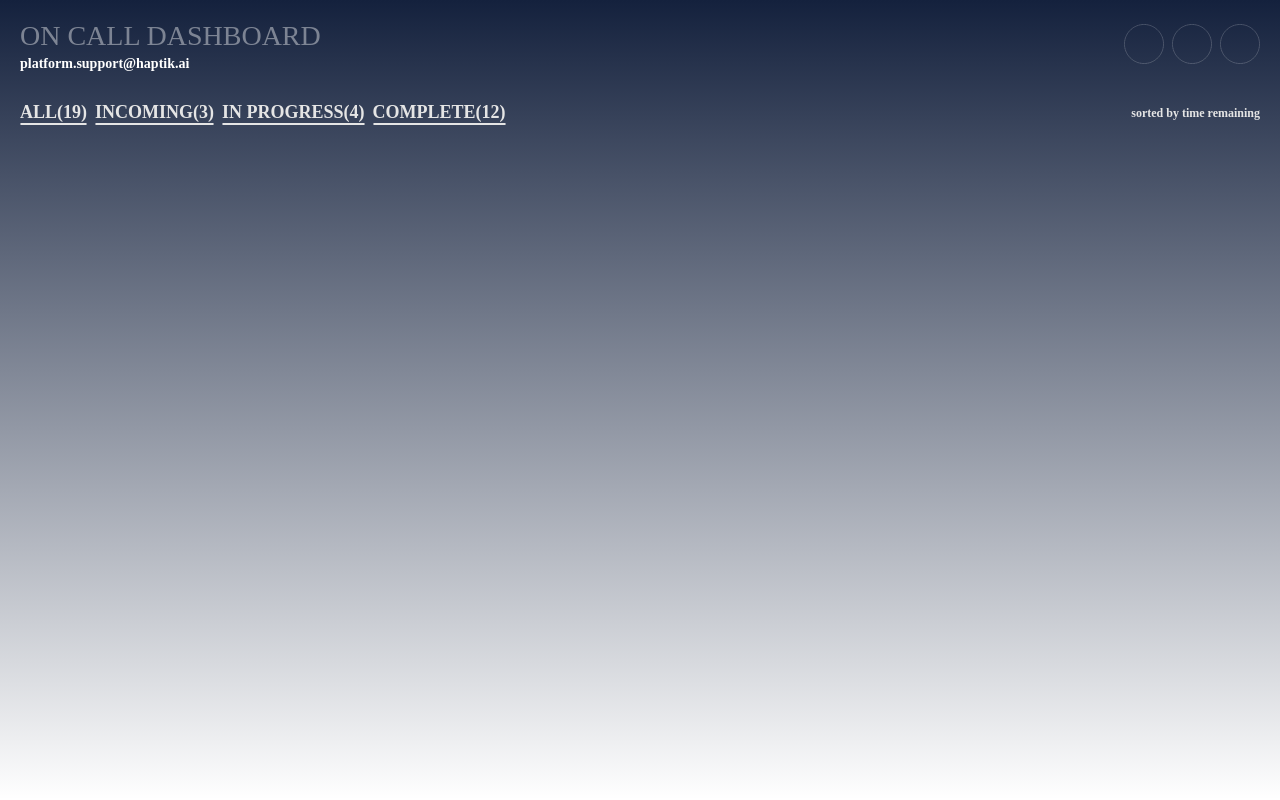
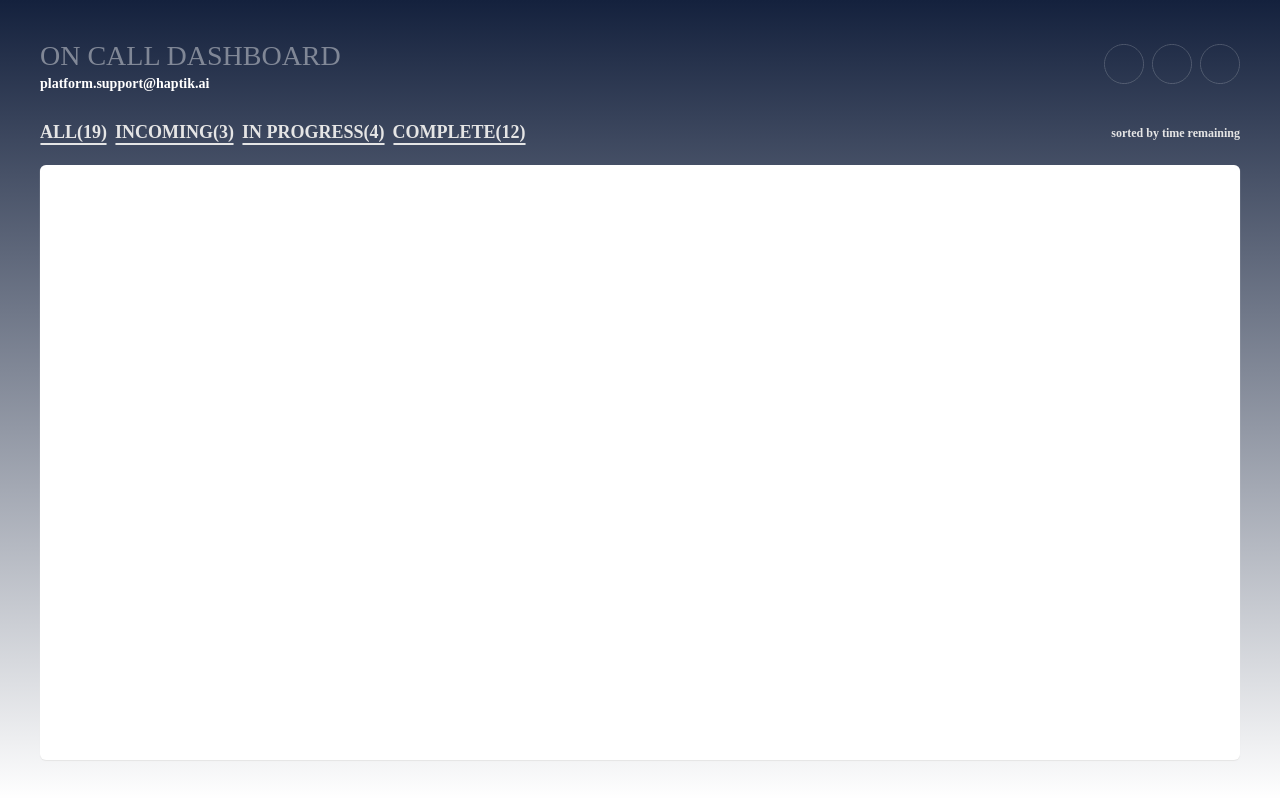
Before and after one commit to pagrawl3/gochi, a React (Create React App) app in the folder frontend/: page / in a window 1280 px wide. Built offline with nearby package versions, Linux system fonts and the light colour scheme.

Commit message:
Table Items updated

```diff
--- a/frontend/src/const/index.scss
+++ b/frontend/src/const/index.scss
@@ -1,6 +1,6 @@
 //Dashboard
 $dashboard-background-image: linear-gradient(180deg, #14213D 0%, rgba(253,253,253,0.00) 100%);
-$dashboard-padding: 20px;
+$dashboard-padding: 40px;
 
 // Header
 $header-icon-width: 40px;
--- a/frontend/src/containers/Dashboard/Dashboard.js
+++ b/frontend/src/containers/Dashboard/Dashboard.js
@@ -4,12 +4,14 @@ import '../../_reset.scss';
 
 import Header from '../../components/Header';
 import TabBar from './TabBar';
+import Table from './Table';
 
 function Dashboard () {
     return (
         <div className='dashboard'>
             <Header title='ON CALL DASHBOARD' subtitle='platform.support@haptik.ai'/>
             <TabBar/>
+            <Table/>
         </div>
     )
 }
--- a/frontend/src/containers/Dashboard/TabBar/TabBar.js
+++ b/frontend/src/containers/Dashboard/TabBar/TabBar.js
@@ -20,8 +20,6 @@ function TabBar () {
             </div>
 
         </div>
-
-
     )
 }
 
--- /dev/null
+++ b/frontend/src/containers/Dashboard/Table/Table.js
@@ -0,0 +1,12 @@
+import React from 'react';
+import './Table.scss';
+
+function Table () {
+    return (
+        <div className='table'>
+
+        </div>
+    )
+}
+
+export default Table;
--- /dev/null
+++ b/frontend/src/containers/Dashboard/Table/Table.scss
@@ -0,0 +1,10 @@
+.table {
+
+    display: flex;
+    flex: 1;
+    background-color: white;
+
+    margin-top: 20px;
+    box-shadow: 0 1px 1px 0 #e5e5e5;
+    border-radius: 6px;
+}
--- /dev/null
+++ b/frontend/src/containers/Dashboard/Table/components/TableItem/index.js
@@ -0,0 +1 @@
+export { default } from './TableItem';
--- /dev/null
+++ b/frontend/src/containers/Dashboard/Table/index.js
@@ -0,0 +1 @@
+export { default } from './Table';
```
Also changed, not shown: frontend/src/containers/Dashboard/Table/components/TableItem/TableItem.js (added, +24 -0 lines), frontend/src/containers/Dashboard/Table/components/TableItem/TableItem.scss (added, +18 -0 lines).
